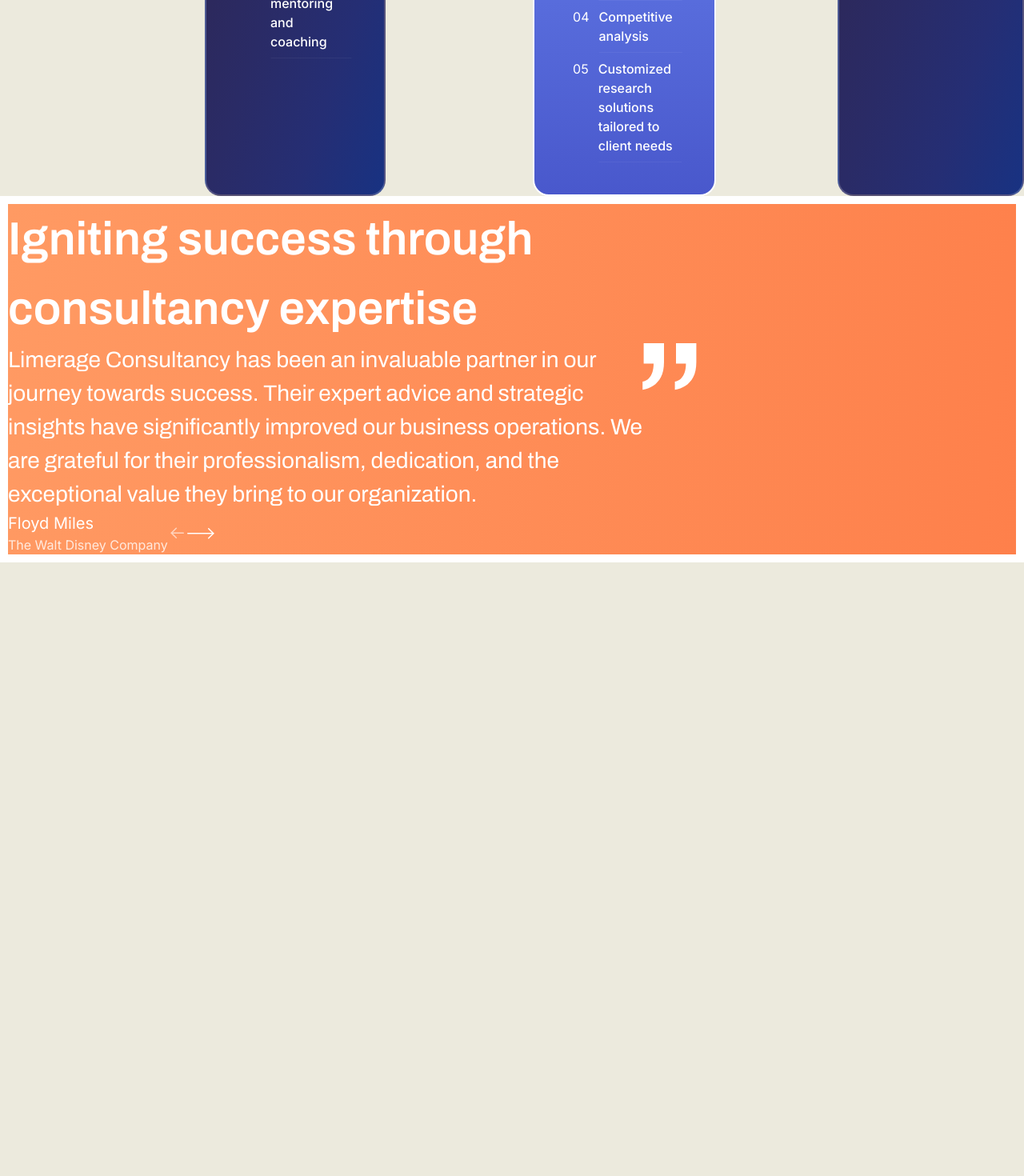
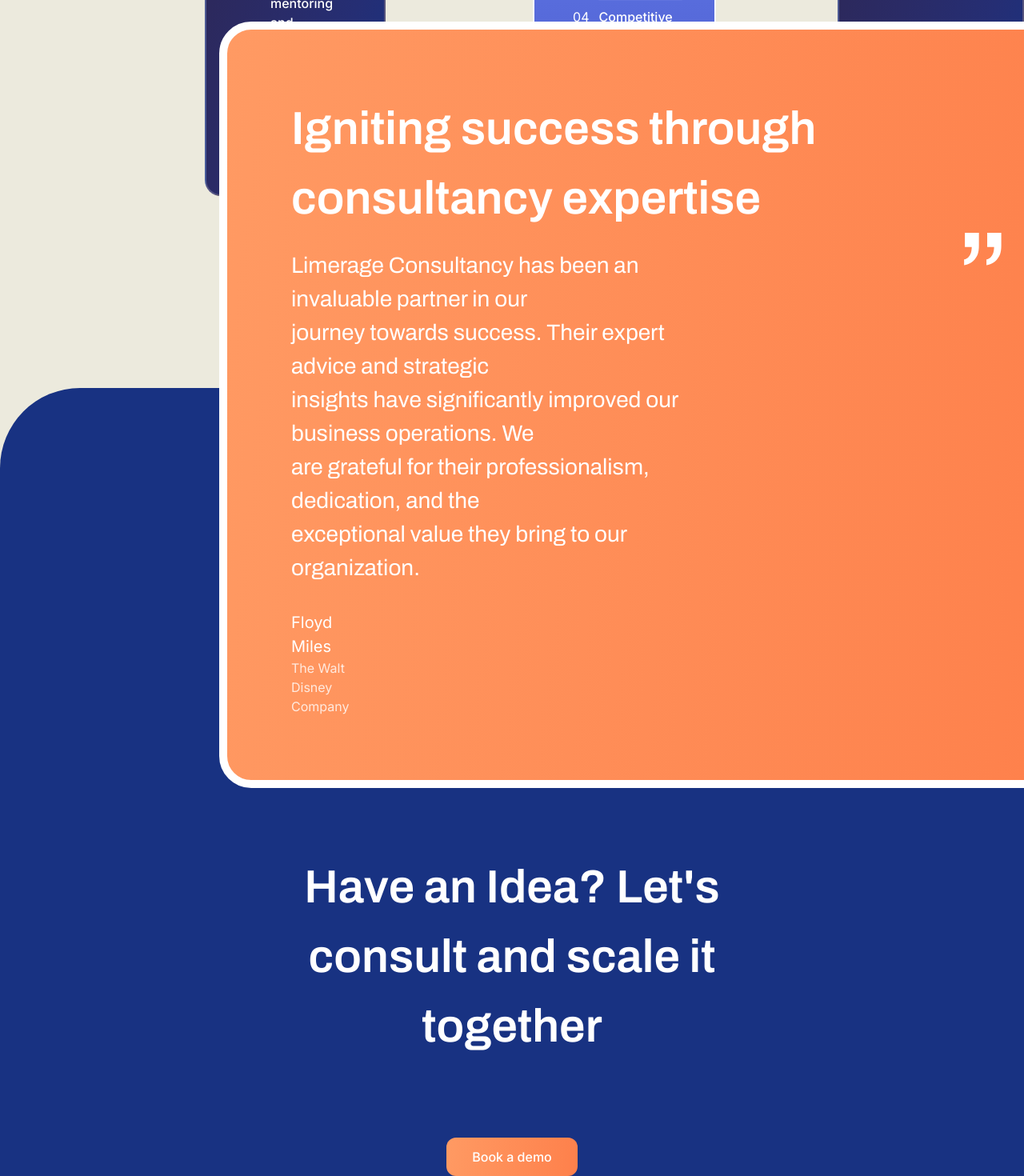
Before and after one commit to almondkiruthu/Limarge, a React (Vite) app in the folder client/: page / in a window 1280 px wide. Shown: the part 6802-8272 px from the top of the page at 80% size. Before the commit the page ends 7505 px from the top, so only its background shows below. Built offline with nearby package versions, Linux system fonts and the light colour scheme.

Commit message:
Created the CTA section

```diff
--- a/client/src/components/Cta.tsx
+++ b/client/src/components/Cta.tsx
@@ -3,8 +3,18 @@ import Testimonials from "./Testimonials";
 const Cta = () => {
   return (
     <>
-      <div className="bg-customBlue rounded-t-[100px] relative">
+      <div className="bg-customBlue rounded-t-[100px] relative pb-[500px] mt-60">
         <Testimonials />
+      </div>
+      <div className="text-white bg-customBlue text-center pt-20">
+        <h2 className="font-archivo text-[58px] font-semibold">
+          Have an Idea? Let's <br /> consult and scale it <br /> together
+        </h2>
+        <div className="font-inter pt-24 text-center">
+          <button className="contact-us-btn px-8 py-3 rounded-[12px] font-medium text-white text-center">
+            Book a demo
+          </button>
+        </div>
       </div>
     </>
   );
--- a/client/src/components/Testimonials.tsx
+++ b/client/src/components/Testimonials.tsx
@@ -1,15 +1,15 @@
 const Testimonials = () => {
   return (
     <>
-      <div className="testimonial-card text-white">
+      <div className="testimonial-card text-white absolute rounded-[40px] z-10 p-20 left-[274px] bottom-[0]">
         <div>
           <h3 className="font-archivo font-semibold text-[58px]">
             Igniting success through <br /> consultancy expertise
           </h3>
         </div>
-        <div className="flex">
+        <div className="flex gap-72">
           <div className="font-archivo text-[28px]">
-            <p>
+            <p className="pb-8 pt-5">
               Limerage Consultancy has been an invaluable partner in our
               <br /> journey towards success. Their expert advice and strategic{" "}
               <br /> insights have significantly improved our business
@@ -25,12 +25,12 @@ const Testimonials = () => {
             </p>
           </div>
         </div>
-        <div className="flex">
+        <div className="flex gap-[800px]">
             <div className="font-inter">
                 <p className="text-[20px]">Floyd Miles</p>
                 <p className="text-base opacity-80">The Walt Disney Company</p>
             </div>
-            <div className="flex">
+            <div className="flex gap-4 items-center">
                 <button><img src="/Testimonial/ArrowLeft.svg" alt="prev" /></button>
                 <button><img src="/Testimonial/ArrowRight.svg" alt="next" /></button>
             </div>
```
